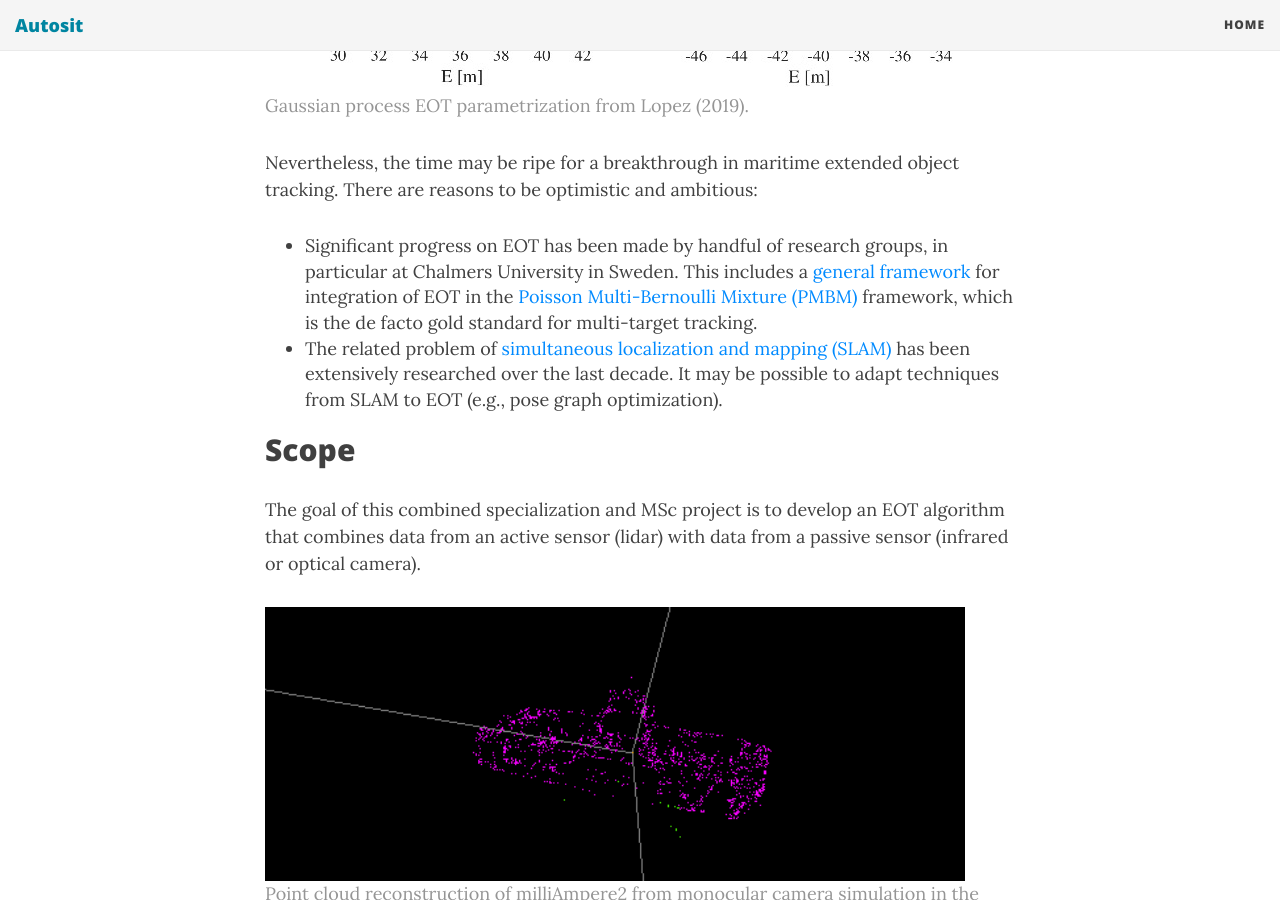
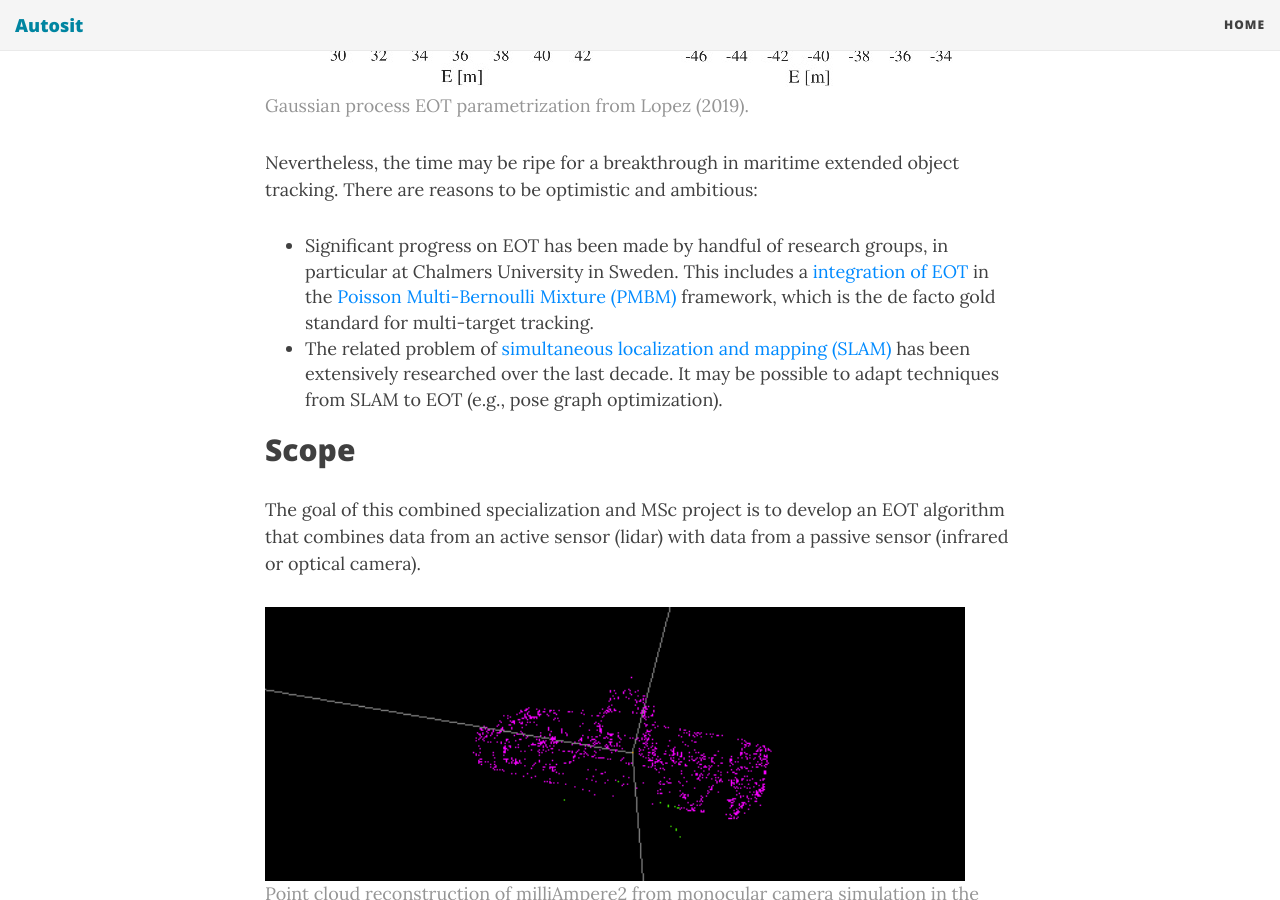
Before and after one commit to autosit/autosit.github.io, a Jekyll site: the page built from _posts/2020-04-08-multisensor-eot.md, in a window 1280 px wide and 900 px high, scrolled down 1772 px. Built offline with Jekyll 4.4.1, drawn with Linux system fonts in a browser that asks for light colours; nearby versions of some CDN libraries.

Commit message:
further revisions ms eot

```diff
--- a/_posts/2020-04-08-multisensor-eot.md
+++ b/_posts/2020-04-08-multisensor-eot.md
@@ -26,7 +26,7 @@ While the traditional tracking methods from the 70s and 80s have assumed that al
 
 Nevertheless, the time may be ripe for a breakthrough in maritime extended object tracking. There are reasons to be optimistic and ambitious:
 
-* Significant progress on EOT has been made by handful of research groups, in particular at Chalmers University in Sweden. This includes a [general framework] for integration of EOT in the [Poisson Multi-Bernoulli Mixture (PMBM)] framework, which is the de facto gold standard for multi-target tracking.
+* Significant progress on EOT has been made by handful of research groups, in particular at Chalmers University in Sweden. This includes a [integration of EOT] in the [Poisson Multi-Bernoulli Mixture (PMBM)] framework, which is the de facto gold standard for multi-target tracking.
 * The related problem of [simultaneous localization and mapping (SLAM)] has been extensively researched over the last decade. It may be possible to adapt techniques from SLAM to EOT (e.g., pose graph optimization).
 
 ## Scope
@@ -87,7 +87,7 @@ Supervisors: [Edmund Brekke], [Annette Stahl] and [Rudolf Mester]
 [partitions]: https://ieeexplore.ieee.org/document/7995696
 [process model]: https://ieeexplore.ieee.org/document/6850178
 [Poisson Multi-Bernoulli Mixture (PMBM)]: https://ieeexplore.ieee.org/document/7272821
-[general framework]: https://ieeexplore.ieee.org/document/8730493
+[integration of EOT]: https://ieeexplore.ieee.org/document/8730493
 [simultaneous localization and mapping (SLAM)]: https://www.cs.cmu.edu/~kaess/pub/Kaess12ijrr.pdf
 [Gemini Autoferry simulator]: http://folk.ntnu.no/edmundfo/msc2020-2021/eitdigtwin.pdf
 [TTK4250 Sensor fusion]: http://folk.ntnu.no/edmundfo/msc2019-2020/sf13chapters.pdf
```
